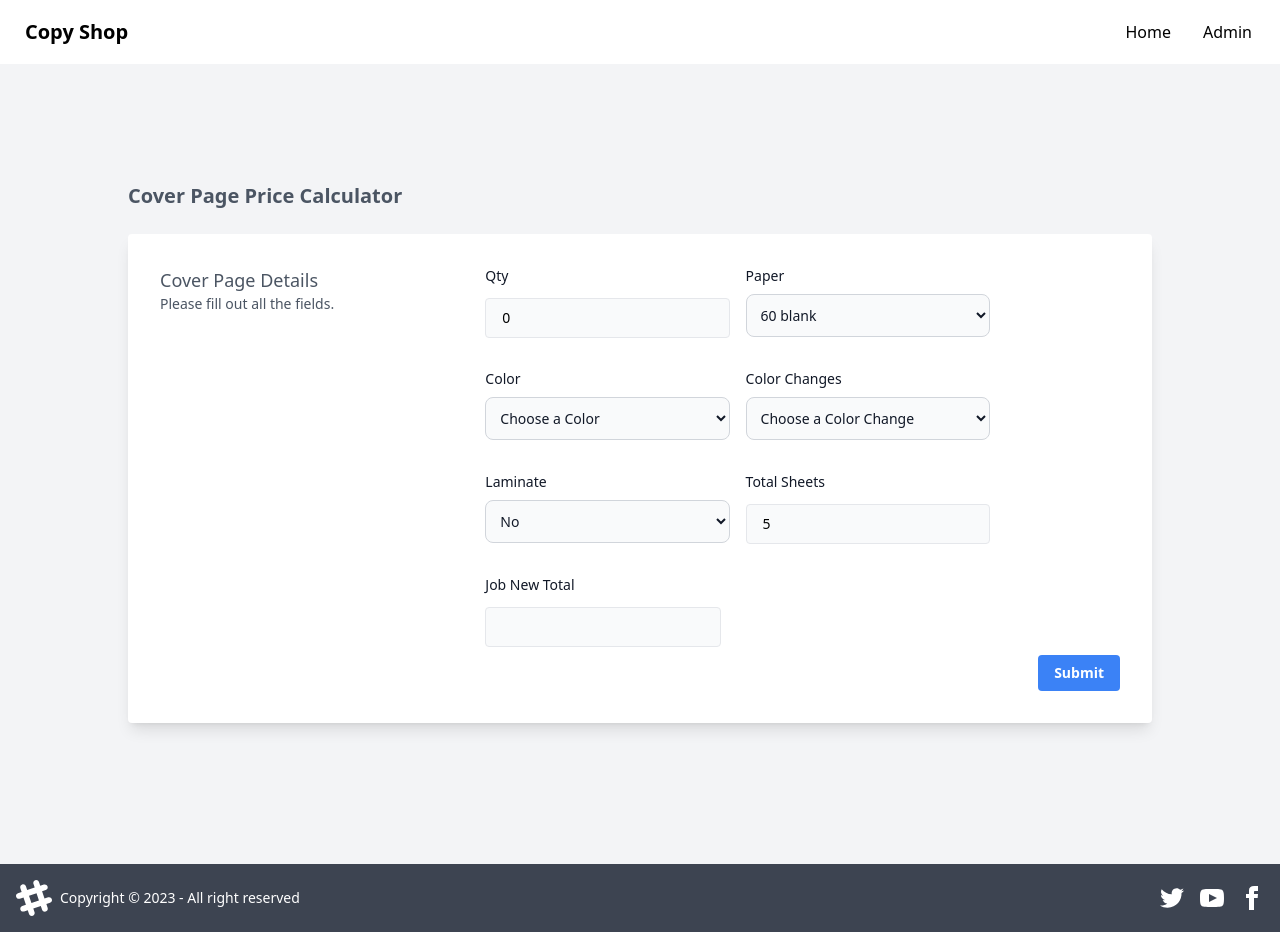
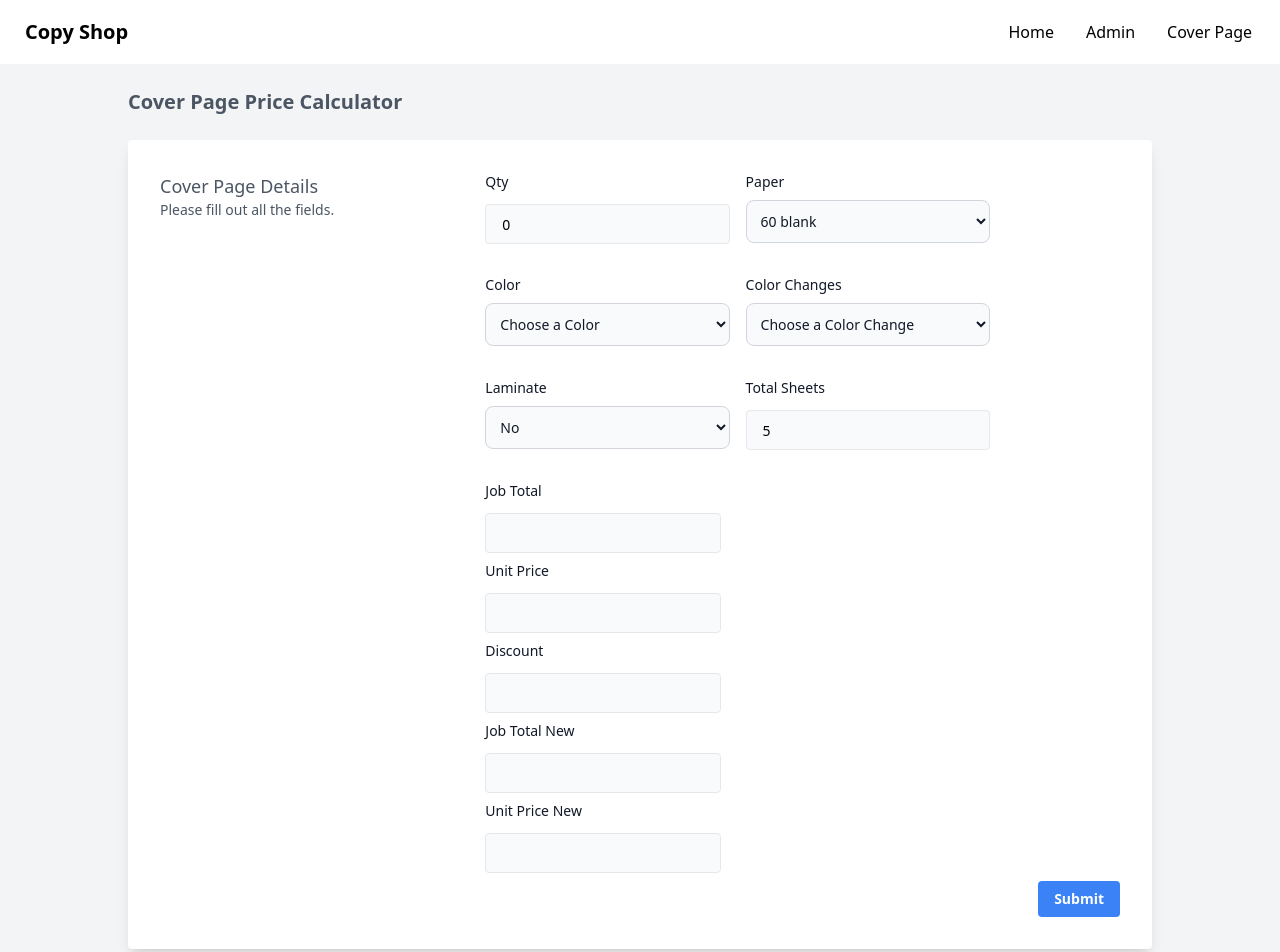
Before and after one commit to Chamaxonline/printing-cost-calculator, a Next.js app in the folder cost-calculator/: page /coverpage in a window 1280 px wide. Shown: the top 952 px of the page. Built offline with nearby package versions, Linux system fonts and the light colour scheme.

Commit message:
basic display fields added

```diff
--- a/cost-calculator/components/common/navbar.tsx
+++ b/cost-calculator/components/common/navbar.tsx
@@ -15,6 +15,9 @@ const Navbar = () => {
           <li>
             <Link href="/admin">Admin</Link>
           </li>
+          <li>
+            <Link href="/coverpage">Cover Page</Link>
+          </li>
         </ul>
       </div>
     </div>
--- a/cost-calculator/pages/coverpage/index.tsx
+++ b/cost-calculator/pages/coverpage/index.tsx
@@ -208,7 +208,7 @@ const PatientPage: MyPage = () => {
                             htmlFor="disabled_filled"
                             className="block mb-2 text-sm font-medium text-gray-900 dark:text-white"
                             >
-                            Job New Total
+                            Job Total
                           </label>
                           <input
                             type="text"
@@ -218,6 +218,79 @@ const PatientPage: MyPage = () => {
                             disabled
                           />
                         </div>
+</div>
+<div className="md:col-span-5">
+                        <div className="relative">
+
+                         <label
+                           htmlFor="disabled_filled"
+                           className="block mb-2 text-sm font-medium text-gray-900 dark:text-white"
+                           >
+                           Unit Price
+                         </label>
+                         <input
+                           type="text"
+                           id="disabled_filled"
+                           className="h-10 border mt-1 rounded px-4 w-50 bg-gray-50"
+                           placeholder=" "
+                           disabled
+                         />
+                       </div>
+                      </div>
+
+                      <div className="md:col-span-5">
+                        <div className="relative">
+
+                         <label
+                           htmlFor="disabled_filled"
+                           className="block mb-2 text-sm font-medium text-gray-900 dark:text-white"
+                           >
+                           Discount
+                         </label>
+                         <input
+                           type="text"
+                           id="disabled_filled"
+                           className="h-10 border mt-1 rounded px-4 w-50 bg-gray-50"
+                           placeholder=" "
+
+                         />
+                       </div>
+                      </div>
+                      <div className="md:col-span-5">
+                        <div className="relative">
+
+                         <label
+                           htmlFor="disabled_filled"
+                           className="block mb-2 text-sm font-medium text-gray-900 dark:text-white"
+                           >
+                           Job Total New
+                         </label>
+                         <input
+                           type="text"
+                           id="disabled_filled"
+                           className="h-10 border mt-1 rounded px-4 w-50 bg-gray-50"
+                           placeholder=" "
+                           disabled
+                         />
+                       </div>
+                      </div>
+                      <div className="md:col-span-5">
+                        <div className="relative">
+
+                         <label
+                           htmlFor="disabled_filled"
+                           className="block mb-2 text-sm font-medium text-gray-900 dark:text-white"
+                           >
+                           Unit Price New
+                         </label>
+                         <input
+                           type="text"
+                           id="disabled_filled"
+                           className="h-10 border mt-1 rounded px-4 w-50 bg-gray-50"
+                           placeholder=" "
+                           disabled
+                         />
+                       </div>
                       </div>
                       <div className="md:col-span-5 text-right">
                         <div className="inline-flex items-end">
```
Also changed, not shown: cost-calculator/pages/sheetcost/inex.tsx (added).
